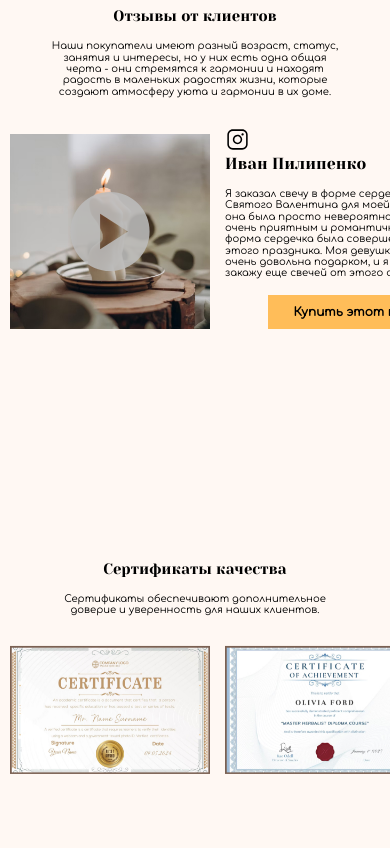
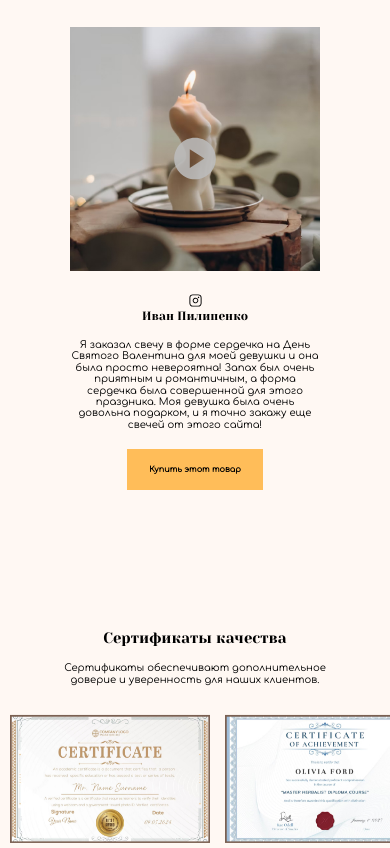
Before and after one commit to Electr0nic1/HM-Candler, a plain HTML site: page index.html in a window 390 px wide. Shown: the part 4172-5020 px from the top of the page. Drawn offline with nearby package versions, Linux system fonts and the light colour scheme.

Commit message:
закончил адаптив сертификатов

```diff
--- a/css/style.css
+++ b/css/style.css
@@ -492,7 +492,14 @@ button{
 
 
 
-
+@media (max-width: 1150px){
+  .feedback__inner{
+    grid-template-columns: 310px auto;
+  }
+  .feedback__slider{
+    width: 690px;
+  }
+}
 
 
 @media (max-width: 1060px){
@@ -551,9 +558,6 @@ button{
   .feedback__inner{
     grid-template-columns: 260px auto;
   }
-  .feedback__slider{
-    width: 690px;
-  }
   .certificates__img{
     width: 280px;
   }
@@ -561,6 +565,23 @@ button{
     width: 292px;
   }
 }
+
+
+@media (max-width: 980px){
+  .feedback__item-video{
+    width: 300px;
+  }
+  .feedback__item-img{
+    width: 300px;
+  }
+  .feedback__slider{
+    width: 600px;
+  }
+  .feedback__item-content{
+    padding-bottom: 45px;
+  }
+}
+
 
 @media (max-width: 900px){
   .footer__inner{
@@ -590,6 +611,22 @@ button{
   }
   .team__title{
     font-size: 25px;
+  }
+  .certificates__inner{
+    grid-template-columns: 300px auto;
+  }
+}
+
+
+@media (max-width: 835px){
+  .feedback__item-video{
+    width: 245px;
+  }
+  .feedback__item-img{
+    width: 245px;
+  }
+  .feedback__slider{
+    width: 540px;
   }
 }
 
@@ -681,6 +718,9 @@ button{
   .steps__item::before{
     font-size: 20px;
   }
+  .team{
+    margin-bottom: 100px;
+  }
   .team__content{
     gap: 30px 14px;
   }
@@ -699,6 +739,9 @@ button{
   .team__item-descr{
     font-size: 6.7px;
   }
+  .feedback{
+    padding-bottom: 100px;
+  }
   .feedback__item-video{
     width: 200px;
   }
@@ -708,8 +751,30 @@ button{
   .feedback__slider{
     width: 447px;
   }
-  .feedback__item-content{
-    padding-bottom: 45px;
+  .feedback__item-name{
+    font-size: 12px;
+  }
+  .feedback__item-sociallink-logo{
+    width: 15px;
+  }
+  .feedback__item-btn{
+    padding: 16px 18px;
+    font-size: 8px;
+  }
+  .feedback__item-videobtn img{
+    width: 50px;
+  }
+  .certificates{
+    padding-bottom: 100px;
+  }
+  .certificates__inner{
+    grid-template-columns: 230px auto;
+  }
+  .certificates__img{
+    width: 200px;
+  }
+  .certificates__slider{
+    width: 210px;
   }
 }
 
@@ -824,9 +889,16 @@ button{
   }
   .team{
     padding-bottom: 50px;
+    margin-bottom: 50px;
   }
   .team__content{
     gap: 30px;
+  }
+  .feedback{
+    padding-bottom: 30px;
+  }
+  .certificates{
+    padding-bottom: 30px;
   }
   .certificates__content img{
     width: 200px;
@@ -836,7 +908,29 @@ button{
   }
 }
 
-
+@media (max-width: 450px){
+  .feedback__item{
+    grid-template-columns: auto;
+    text-align: center;
+  }
+  .feedback__slider{
+    width: 250px;
+    margin: 0 auto;
+  }
+  .feedback__item-img{
+    width: 250px;
+    margin: 0 auto 20px;
+  }
+  .feedback__item-video{
+    width: 250px;
+  }
+  .feedback__item-btn{
+    bottom: 0;
+    margin: 0 auto;
+    left: 0;
+    max-width: 100px;
+  }
+}
 @media (max-width: 404px){
   .steps__list{
     gap: 20px 25px
--- a/index.html
+++ b/index.html
@@ -402,7 +402,7 @@
       </div>
     </section>
     <section class="certificates section">
-      <div class="container section__inner">
+      <div class="container certificates__inner section__inner">
         <div class="certificates__descr section__descr">
           <h2 class="title">Сертификаты качества</h2>
           <p class="section__text">Сертификаты обеспечивают дополнительное доверие и уверенность для наших клиентов.</p>
```
